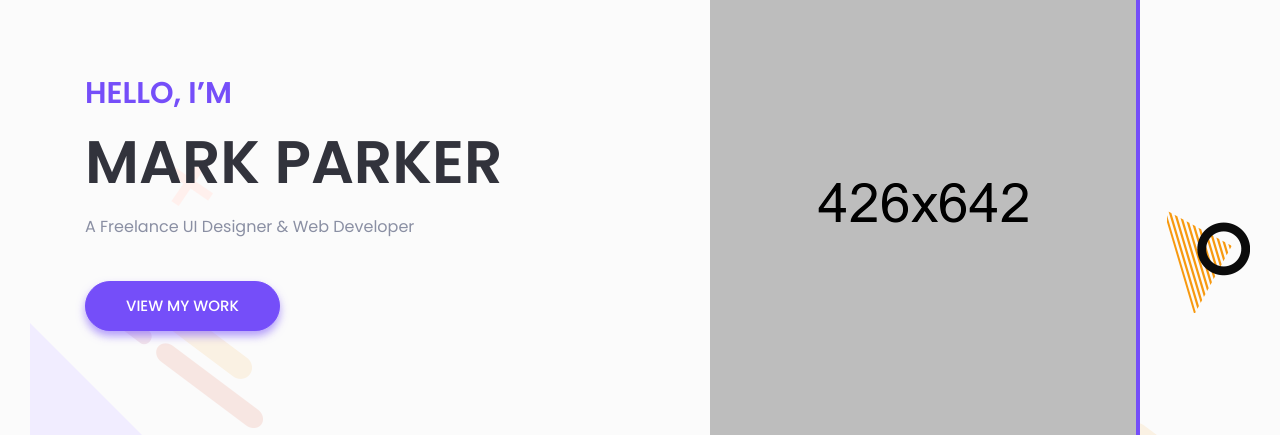
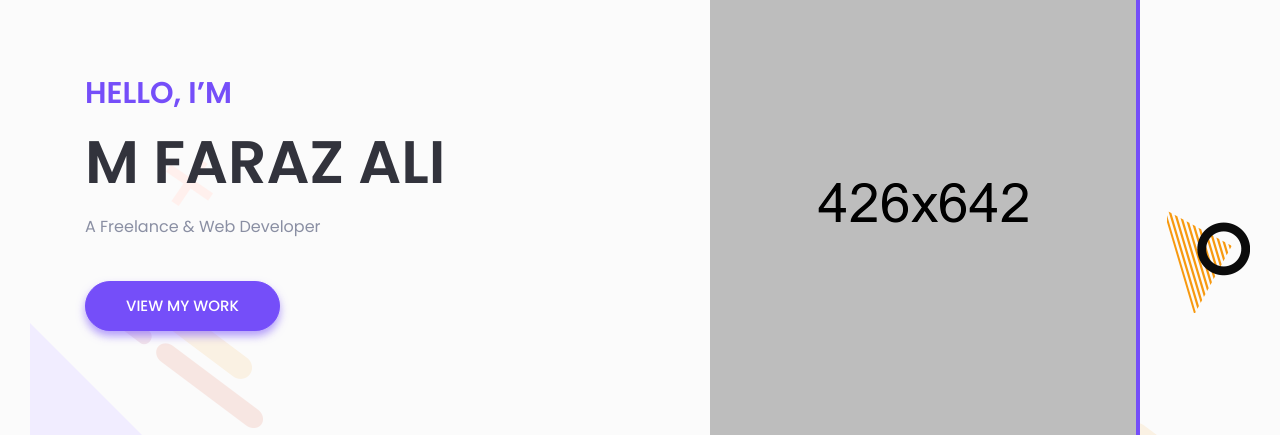
Before and after one commit to mfarazaly/mfarazaly.github.io, a plain HTML site: page index.html in a window 1280 px wide. Shown: the part 252-687 px from the top of the page. Drawn offline with Linux system fonts and the light colour scheme; files whose address does not match are found by name.

Commit message:
new edit

```diff
--- a/index.html
+++ b/index.html
@@ -103,8 +103,8 @@
                     <div class="col-xl-5 col-lg-6">
                         <div class="header-content-right">
                             <h4 class="sub-title">Hello, I’m</h4>
-                            <h1 class="title">Mark Parker</h1>
-                            <p>A Freelance UI Designer & Web Developer</p>
+                            <h1 class="title">M Faraz Ali</h1>
+                            <p>A Freelance & Web Developer</p>
                             <a class="main-btn" href="#work">View my Work</a>
                         </div> <!-- header content right -->
                     </div>
```
